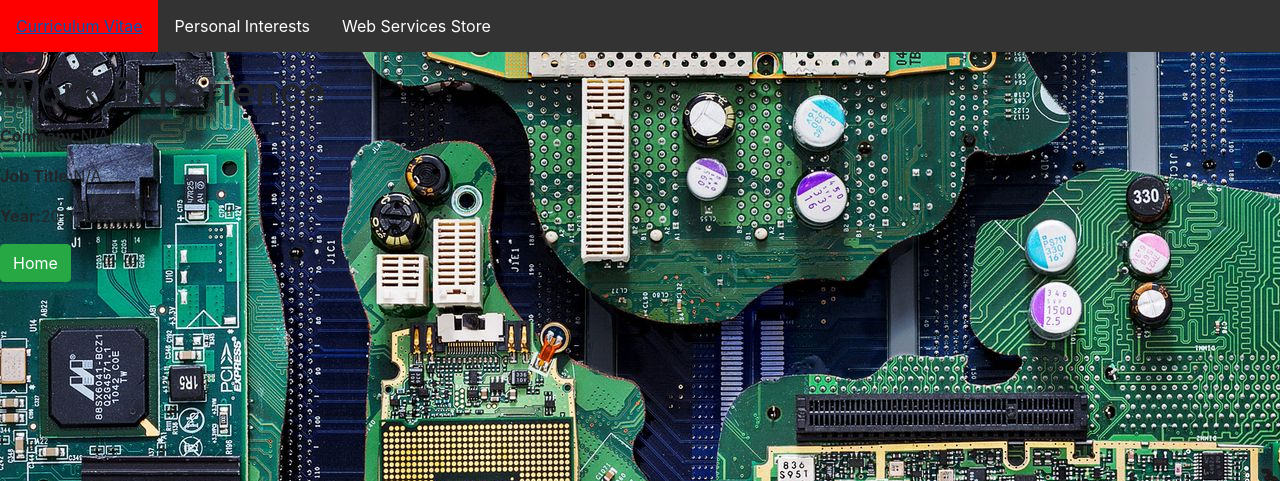
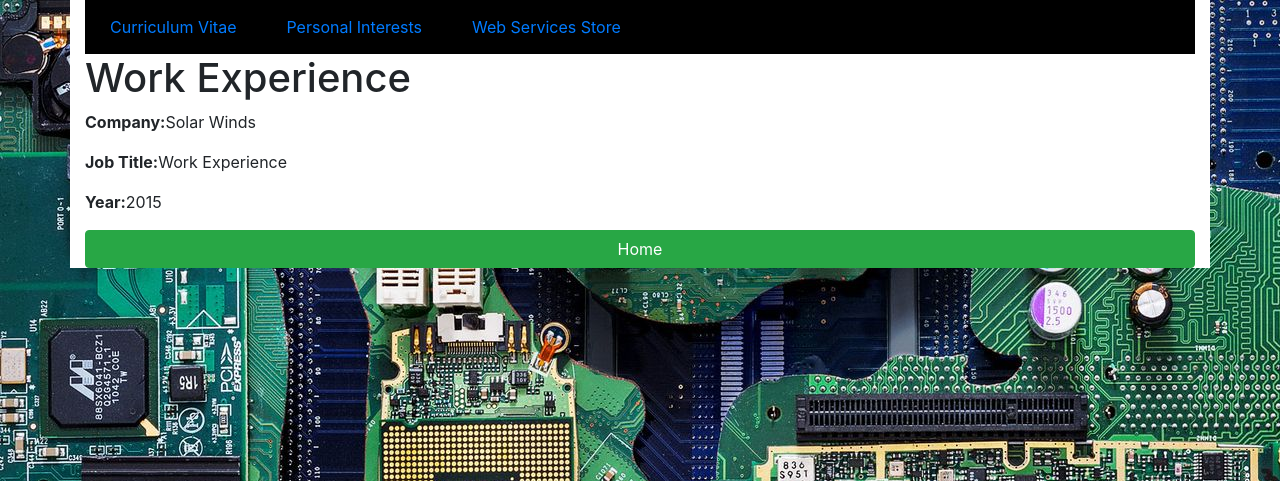
Before and after one commit to Colms152/is1113117366653, a PHP site: page /CV/cv_page3.html in a window 1280 px wide. Shown: the top 481 px of the page. Run offline with PHP 8.4, Linux system fonts and the light colour scheme; some libraries are stand-ins or nearby versions.

Commit message:
dfljnvfd

```diff
--- a/CV/cv_page3.html
+++ b/CV/cv_page3.html
@@ -15,37 +15,22 @@
 
 </head>
 <body>
-    <ul>
-                 <li class="dropdown">
-                    <a href="../CV/cv_page1.html" class="dropbtn">Curriculum Vitae</a>
-                    <div class="dropdown-content">
-                        <a href="../CV/cv_page1.html">Page 1</a>
-                        <a href="../CV/cv_page2.html">Page 2</a>
-                        <a href="../CV/cv_page3.html">Page 3</a>
-                    </div>
-                </li>
-
-                <li class="dropdown">
-                    <a href="../CV/cv_page1.html" class="dropbtn">Personal Interests</a>
-                    <div class="dropdown-content">
-                        <a href="../personal_interests/sports.html">Sports</a>
-                        <a href="../personal_interests/travel.html">Travel</a>
-                    </div>
-                </li>
-
+    <div class="container">
+    <nav>
+                    <ul class="nav">
+                        <li><a href="../aboutme/CV/cv_page1.html" class="dropbtn">Curriculum Vitae</a></li>
+                        <li><a href="../aboutme/personal_interests/" class="dropbtn">Personal Interests</a></li>
                         <li><a href="../ebusiness/Ebus1.php">Web Services Store</a></li>
-
-
-
                     </ul>
+                </nav>
     <h1 class="mainheading">Work Experience</h1>
 
-    <p><strong>Company:</strong>N/A</p>
-    <p><strong>Job Title:</strong>N/A</p>
-    <p><strong>Year:</strong>2017-present</p>
+    <p><strong>Company:</strong>Solar Winds</p>
+    <p><strong>Job Title:</strong>Work Experience</p>
+    <p><strong>Year:</strong>2015</p>
 
 
     <a href="../homepage.html" class="btn btn-success">Home</a>
-
+    </div>
 </body>
 </html>
--- a/mystylesheet.css
+++ b/mystylesheet.css
@@ -1,8 +1,6 @@
 .flimgright {
                 float: right;
 
-                width: 35px;
-                height: 35px;
 
             }
 
@@ -15,56 +13,22 @@
     width: 80%;
     background-color: White;
     margin: 0 auto;
+    display: flex;
+    flex-direction: column;
 }
 
-
-ul {
-    list-style-type: none;
-    margin: 0;
-    padding: 0;
-    overflow: hidden;
-    background-color: #333;
+.nav {
+    background-color: black;
+    color: white;
+    list-style: none;
+    text-align: center;
+    padding: 15px 0 15px 0;
 }
-
-li {
-    float: left;
+.nav > li{
+    display: inline-block;
+    padding:0 25px 0 25px;
 }
-
-li a, .dropbtn {
-    display: inline-block;
-    color: white;
-    text-align: center;
-    padding: 14px 16px;
+.nav, li, a {
     text-decoration: none;
+    color:white;
 }
-
-li a:hover, .dropdown:hover .dropbtn {
-    background-color: red;
-}
-
-li.dropdown {
-    display: inline-block;
-}
-
-.dropdown-content {
-    display: none;
-    position: absolute;
-    background-color: #f9f9f9;
-    min-width: 160px;
-    box-shadow: 0px 8px 16px 0px rgba(0,0,0,0.2);
-    z-index: 1;
-}
-
-.dropdown-content a {
-    color: black;
-    padding: 12px 16px;
-    text-decoration: none;
-    display: block;
-    text-align: left;
-}
-
-.dropdown-content a:hover {background-color: #f1f1f1}
-
-.dropdown:hover .dropdown-content {
-    display: block;
-}
--- a/personal_interests/cloud.html
+++ b/personal_interests/cloud.html
@@ -1,7 +1,7 @@
 <!DOCTYPE html>
 <html>
     <head>
-        <title>Cloud </title>
+        <title>Cloud</title>
     </head>
     <body>
         <h1>Cloud Stuff</h1>
```
Also changed, not shown: CV/cv_page1.html (+9 -25 lines), CV/cv_page2.html (+9 -25 lines), homepage.1.html (deleted, +0 -55 lines), homepage.html (+8 -24 lines), mystylesheet.1.css (deleted, +0 -51 lines), ebusiness/CSV/aboutcloud.php (added), ebusiness/CSV/csvhomepage.php (added). Lines whose indentation alone changed are shown as unchanged.
